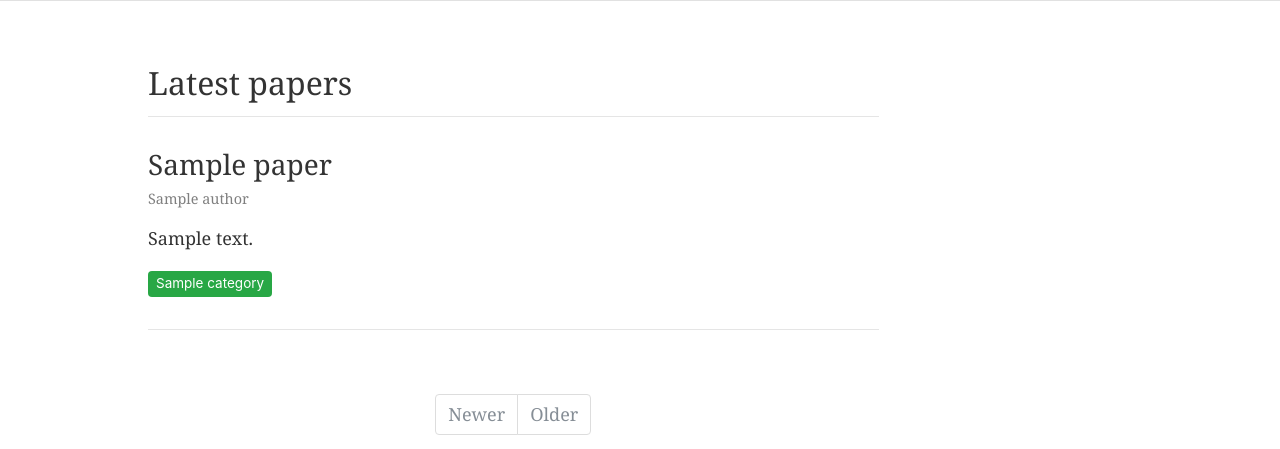
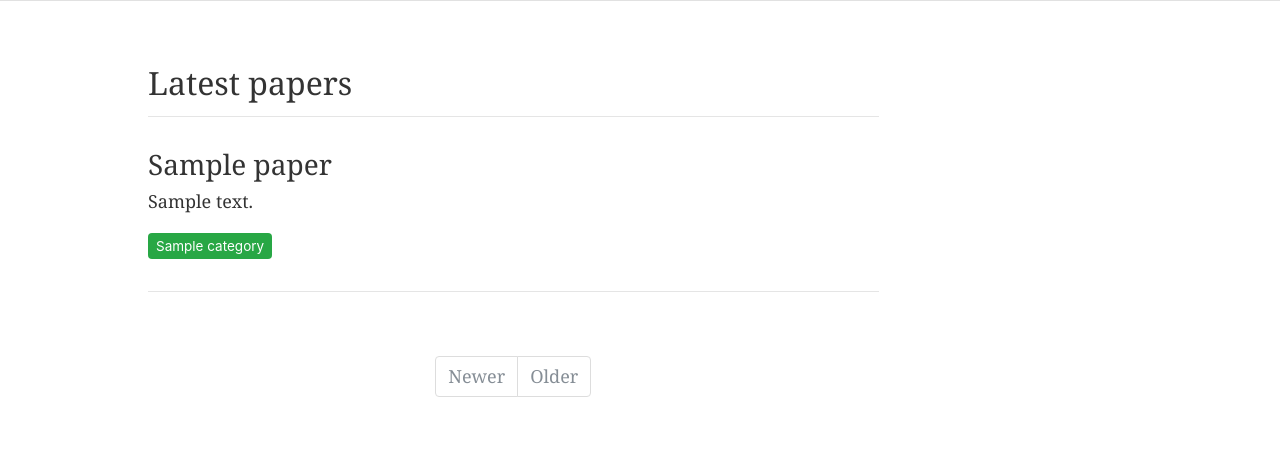
Before and after one commit to arxiv-vanity/arxiv-vanity, a Django app: template ass/templates/papers/paper_list.html in a window 1280 px wide. Shown: the part 140-589 px from the top of the page. Run offline with Django 3.2, Linux system fonts and the light colour scheme; the template is opened without the code that fills it: most values are stand-ins (such as "Sample title", 1, 10 or a date in 2020); data that the repository does not hold is empty; parts of the project's set-up code (start-up, migrations or seed data) failed here and were passed over; some libraries are stand-ins or nearby versions.

Commit message:
Hide author on home page
Trying to make it a bit less cluttered. We can add back if it's
needed.

```diff
--- a/ass/templates/papers/paper_list.html
+++ b/ass/templates/papers/paper_list.html
@@ -12,7 +12,7 @@
         {% for paper in object_list %}
           <div class="paper-list-item">
             <h3><a href="{{ paper.get_absolute_url }}">{{ paper.title|widont }}</a></h3>
-            <p class="author">{% for author in paper.authors %}{{ author.name }}{% if not forloop.last %}, {% endif %}{% endfor %}</p>
+            <!-- <p class="author">{% for author in paper.authors %}{{ author.name }}{% if not forloop.last %}, {% endif %}{% endfor %}</p> -->
             <p class="abstract">{{ paper.summary|truncatechars:200 }}</p>
             <p>
               {% for category in paper.categories %}
```
